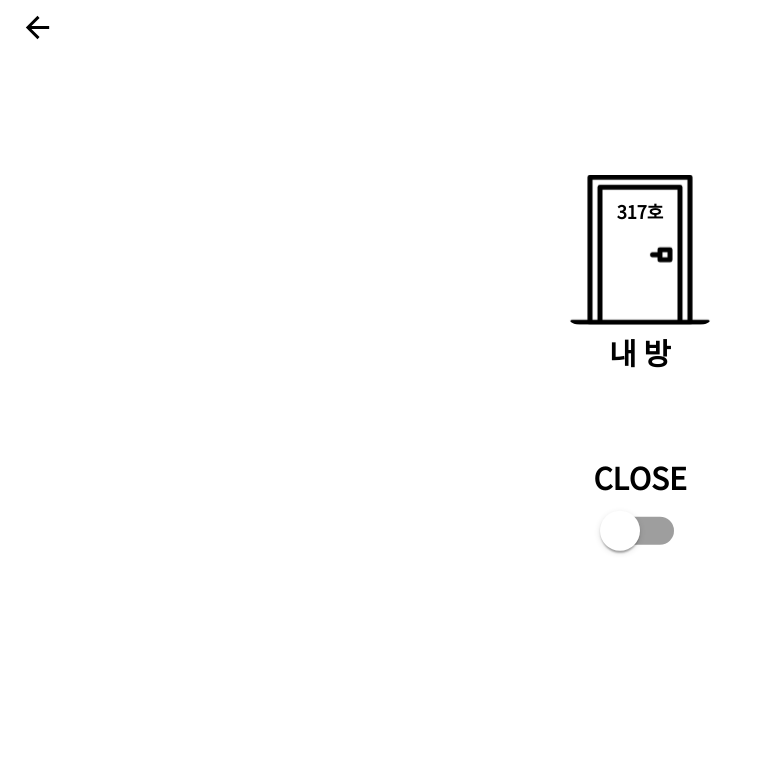
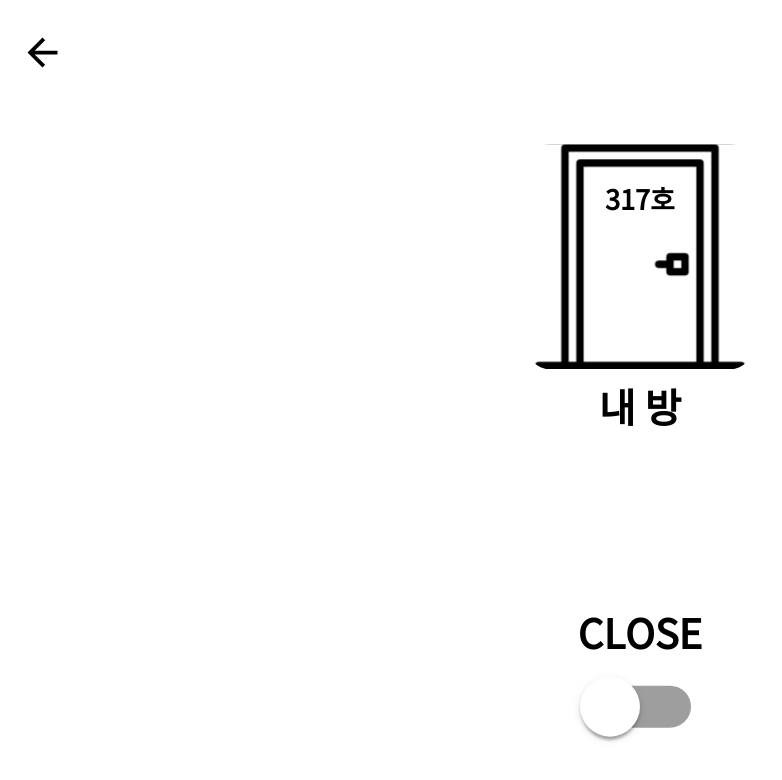
Before and after one commit to BSM-DoorLock/BSM-DoorLock-Frontend, a Next.js app: page /switch in a window 1280 px wide. Shown: the top 780 px of the page, without its empty margins (0-782 px from the left). Built offline with nearby package versions, Linux system fonts and the light colour scheme.

Commit message:
MODIFY :: 스위치 페이지 스타일 수정

```diff
--- a/pages/switch/index.tsx
+++ b/pages/switch/index.tsx
@@ -17,7 +17,7 @@ export default function ToggleDoor(){
     }
 
     return (
-      <div>
+      < >
         <S.ArrowStyle>
             <Link href={"/"}>
               <ArrowBackIcon />
@@ -32,6 +32,6 @@ export default function ToggleDoor(){
             <S.StateText>{text}</S.StateText>
             <S.SwitchStyle size={"medium"} color={"primary"} checked={state} onChange={handleSwitch} />
         </S.SwitchContainer>
-      </div>
+      </>
     );
 }
--- a/pages/switch/style.tsx
+++ b/pages/switch/style.tsx
@@ -10,6 +10,8 @@ export const Room = styled.div`
         transform: translate(-50%);
         font-size: 18px;
     }
+    transform: scale(1.5);
+    margin-bottom: 10px;
 `
 
 export const SwitchContainer = styled.div`
@@ -19,28 +21,27 @@ export const SwitchContainer = styled.div`
     position: absolute;
     top: 50%;
     left: 50%;
-    transform: translate(-50%, -60%);
+    transform: translate(-50%, -40%);
 `
 
 export const ArrowStyle = styled.span`
     svg{
-        margin: 10px 0 0 20px;
-        width: 35px;
-        height: 35px;
+        margin: 30px 0 0 20px;
+        width: 45px;
+        height: 45px;
         color: black;
     }
 `
 
-export const RoomName = styled.span`
-    margin-top: 10px;
-    font-size: 30px;
+export const RoomName = styled.p`
+    font-size: 40px;
 `
 
 export const StateText = styled.span`
-    margin: 3em 0 15px 0;
-    font-size: 30px;
+    margin: 3.5em 0 30px 0;
+    font-size: 40px;
 `
 
 export const SwitchStyle = styled(Switch)`
-  transform: scale(2);
+  transform: scale(3);
 `;
```
